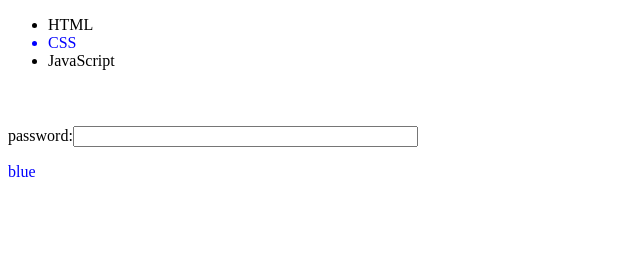
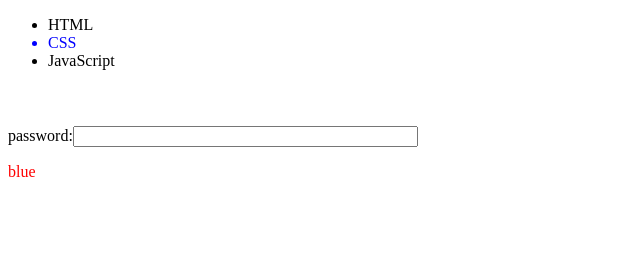
Before and after one commit to chohu/chohu.github.io, a plain HTML site: page index.html in a window 1280 px wide. Shown: the top 253 px of the page, 0-640 px from the left. Drawn offline with Linux system fonts and the light colour scheme.

Commit message:
色変えた

```diff
--- a/index.html
+++ b/index.html
@@ -24,7 +24,7 @@
     <p>
       password:<input type="text" name="name" size="40">
     </p>
-  <font color="blue">blue </font>
+  <font color="red">blue </font>
 <marquee>デフォルト</marquee>
 <marquee width="90%">最後のヴァンパイア設定は何処へ</marquee>
 <marquee behavior="scroll">冥府エルフ滅亡</marquee>
```
